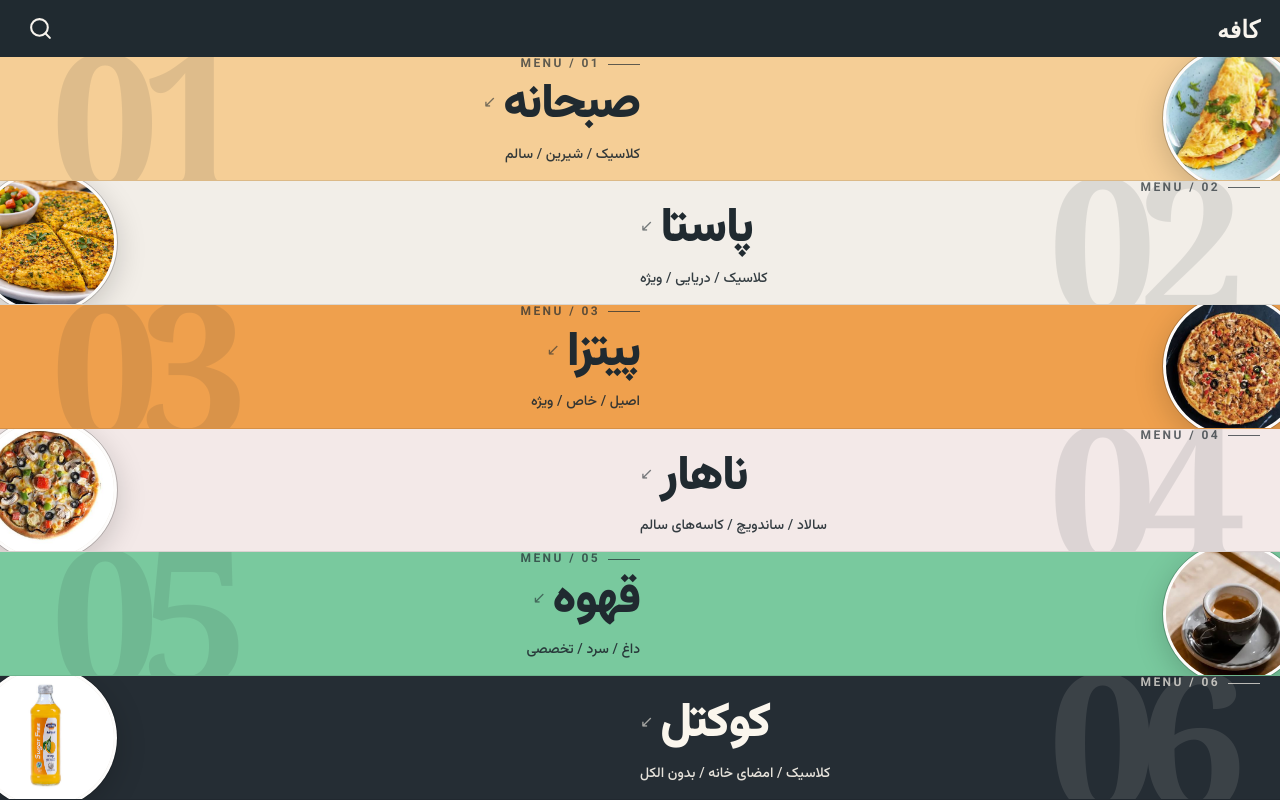
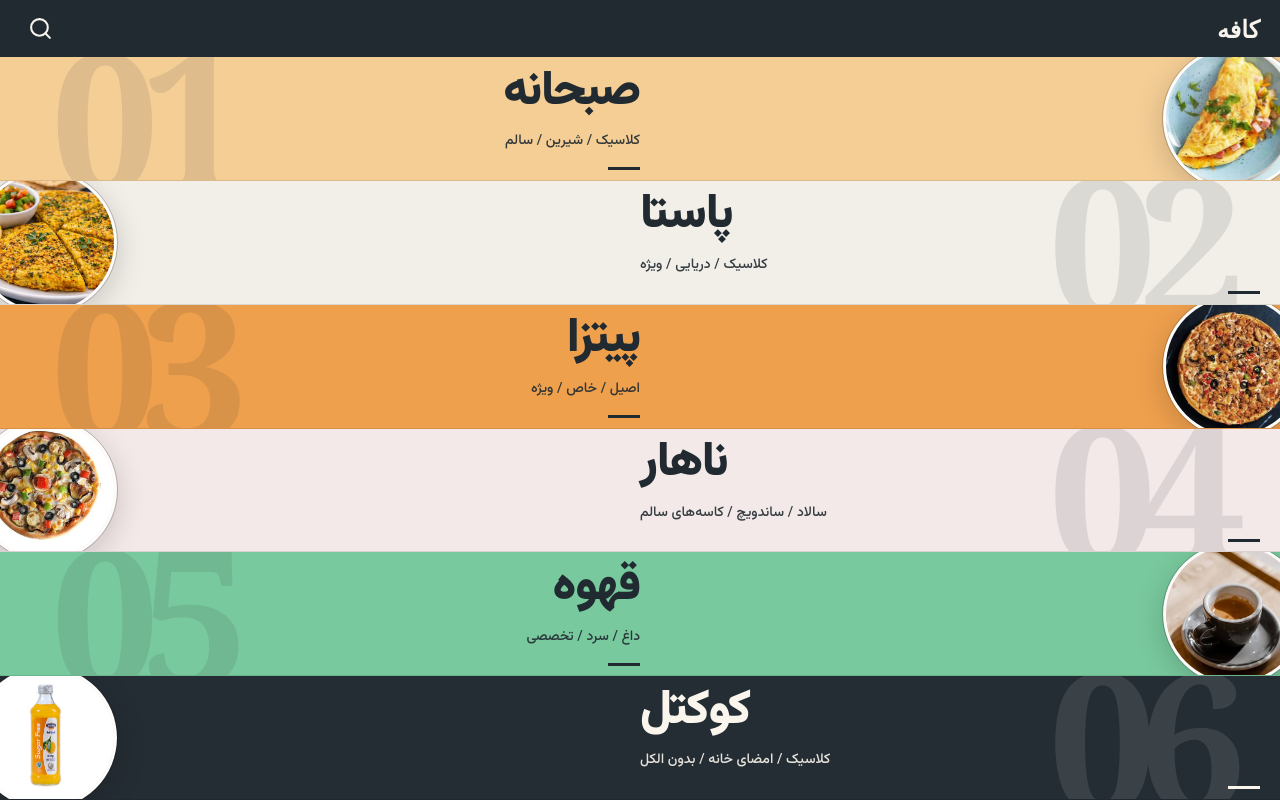
Before and after one commit to Mr-dnh/camenu, a Next.js app: page / in a window 1280 px wide. Built offline with nearby package versions, Linux system fonts and the light colour scheme.

Commit message:
Remove category arrows and menu labels

```diff
--- a/src/components/category-menu.tsx
+++ b/src/components/category-menu.tsx
@@ -113,16 +113,11 @@ export function CategoryMenu() {
                   >
                     {String(index + 1).padStart(2, "0")}
                   </span>
-                  <span className="mb-2 flex items-center gap-2 text-[10px] font-bold tracking-[0.2em] opacity-70 sm:text-xs">
-                    <span className="inline-block h-px w-5 bg-current sm:w-8" />
-                    MENU / {String(index + 1).padStart(2, "0")}
-                  </span>
                   <span
                     data-text={category.name}
                     className="category-title relative max-w-full text-3xl font-black leading-[1.1] tracking-tight sm:text-4xl md:text-5xl"
                   >
                     {category.name}
-                    <span className="mr-2 inline-block align-middle text-sm font-normal opacity-60 transition-transform duration-300 group-hover:-translate-x-1 sm:text-base" aria-hidden="true">↙</span>
                   </span>
                   <span className="category-subtitle mt-2 max-w-full text-xs font-medium leading-5 opacity-90 sm:mt-3 sm:text-sm">
                     {category.subtitle}
```
